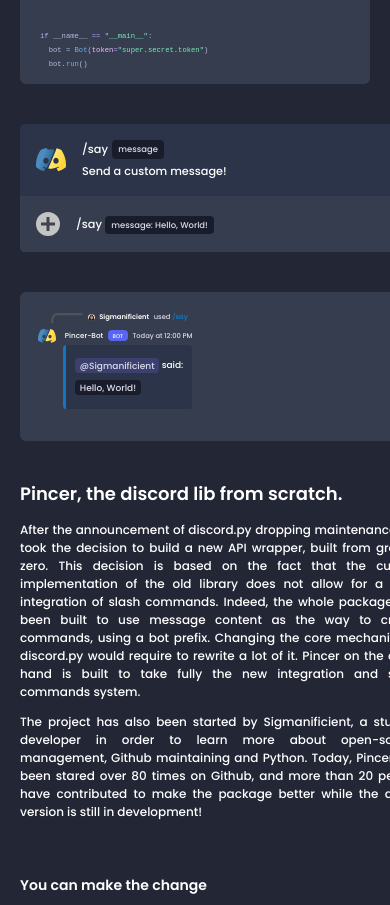
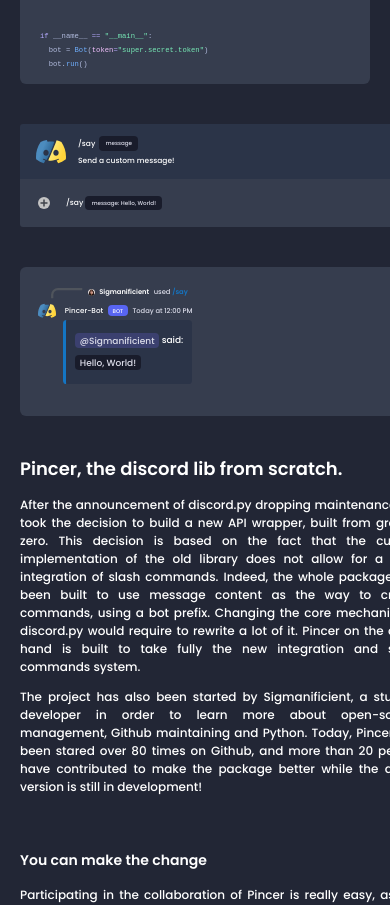
Before and after one commit to Pincer-org/.dev, a Vue app: page / in a window 390 px wide. Shown: the part 5220-6125 px from the top of the page. Built offline with nearby package versions, Linux system fonts and the light colour scheme.

Commit message:
:iphone: Make command responsive

```diff
--- a/src/components/demo/Command.vue
+++ b/src/components/demo/Command.vue
@@ -26,15 +26,15 @@ export default {
 
 <style lang="scss" scoped>
 .command {
-	font-size: .75em;
+	font-size: .5em;
 }
 
 .up, .down {
 	display: flex;
 	align-items: center;
 	justify-content: flex-start;
-	padding: 1rem;
-	gap: 1rem;
+	padding: 0.75rem 0.75rem 0.75rem 1rem;
+	gap: 0.75rem;
 
 	h1, p {
 		font-size: 1.25em;
@@ -64,6 +64,12 @@ export default {
 	background-color: var(--discord-color-lighter);
 	border-bottom-left-radius: .5em;
 	border-bottom-right-radius: .5em;
+	padding-left: 3em;
+	gap: 1rem;
+
+	svg {
+		width: 2em;
+	}
 }
 
 span.block {
```
